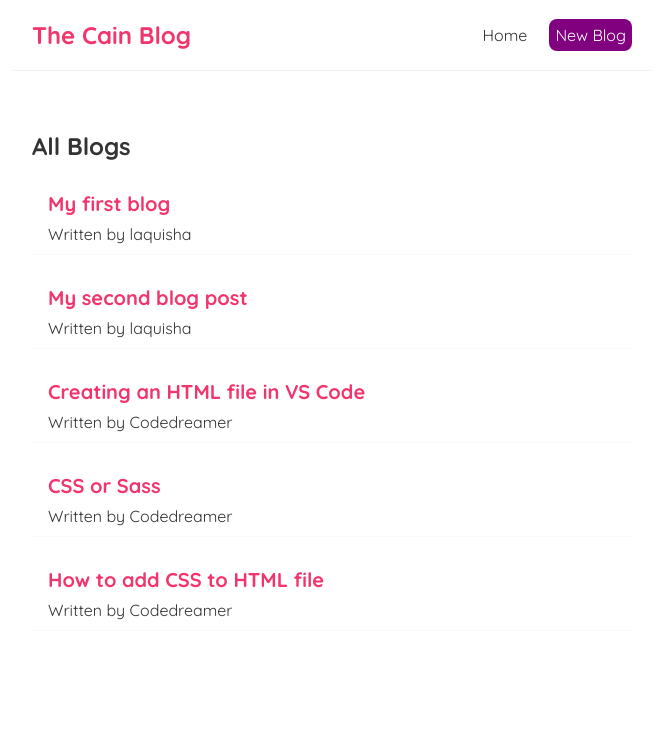
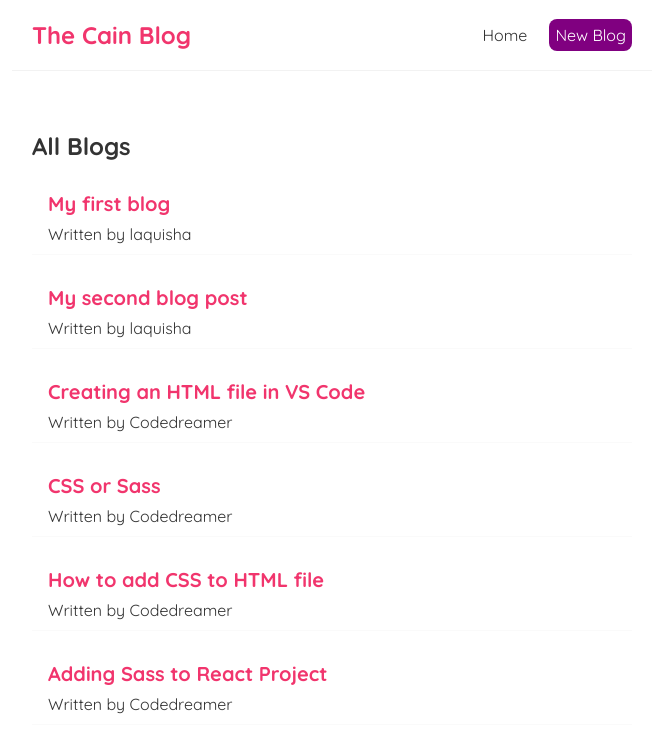
Before and after one commit to llcain/react-cain-blog, a React (Create React App) app: page / in a window 1280 px wide. Shown: the top 752 px of the page, without its empty margins (308-971 px from the left). Built offline with nearby package versions, Linux system fonts and the light colour scheme; data requests are answered from the project's data file.

Commit message:
Updated Create file

```diff
--- a/src/BlogList.js
+++ b/src/BlogList.js
@@ -8,11 +8,11 @@ const BlogList = ({ blogs, title }) => {
     return (
         <div className="blog-list">
             <h2>{ title }</h2>
-            {blogs.map((blog) => (
+            {blogs.map(blog => (
                 <div className="blog-preview" key={blog.id}>
                     <Link to={`/blogs/${blog.id}`}>
                         <h2>{ blog.title }</h2>
-                        <p>Written by { blog.author }</p>
+                        <p>Written by { blog.author} </p>
                     </Link>
 
                 </div>
--- a/src/Create.js
+++ b/src/Create.js
@@ -4,7 +4,7 @@ import { useHistory } from "react-router-dom";
 const Create = () => {
   const [title, setTitle] = useState('');
   const [body, setBody] = useState('');
-  const [author, setAuthor] = useState('');
+  const [author, setAuthor] = useState('laQuisha');
   const [isPending, setIsPending] = useState(false);
   const history = useHistory();
 
--- a/src/data/db.json
+++ b/src/data/db.json
@@ -29,6 +29,12 @@
       "body": "To add a link to the styles sheet in the index.html file, first you must create a styles.css file in vs code. Add your styles. Then go to index.html in the header section, type link. The link tag should open. Add the path to the styles.css in the href.",
       "author": "Codedreamer",
       "id": 7
+    },
+    {
+      "title": "Adding Sass to React Project",
+      "body": "I will explain how to add Sass to your react project. First you must install in the root folder of your react project by typing, \"npm install sass\". Once you've done that, change src/App.css to src/App.scss. You will be able to click on the watch sass button in vs code to check your sass styles.",
+      "author": "Codedreamer",
+      "id": 8
     }
   ]
 }
```
